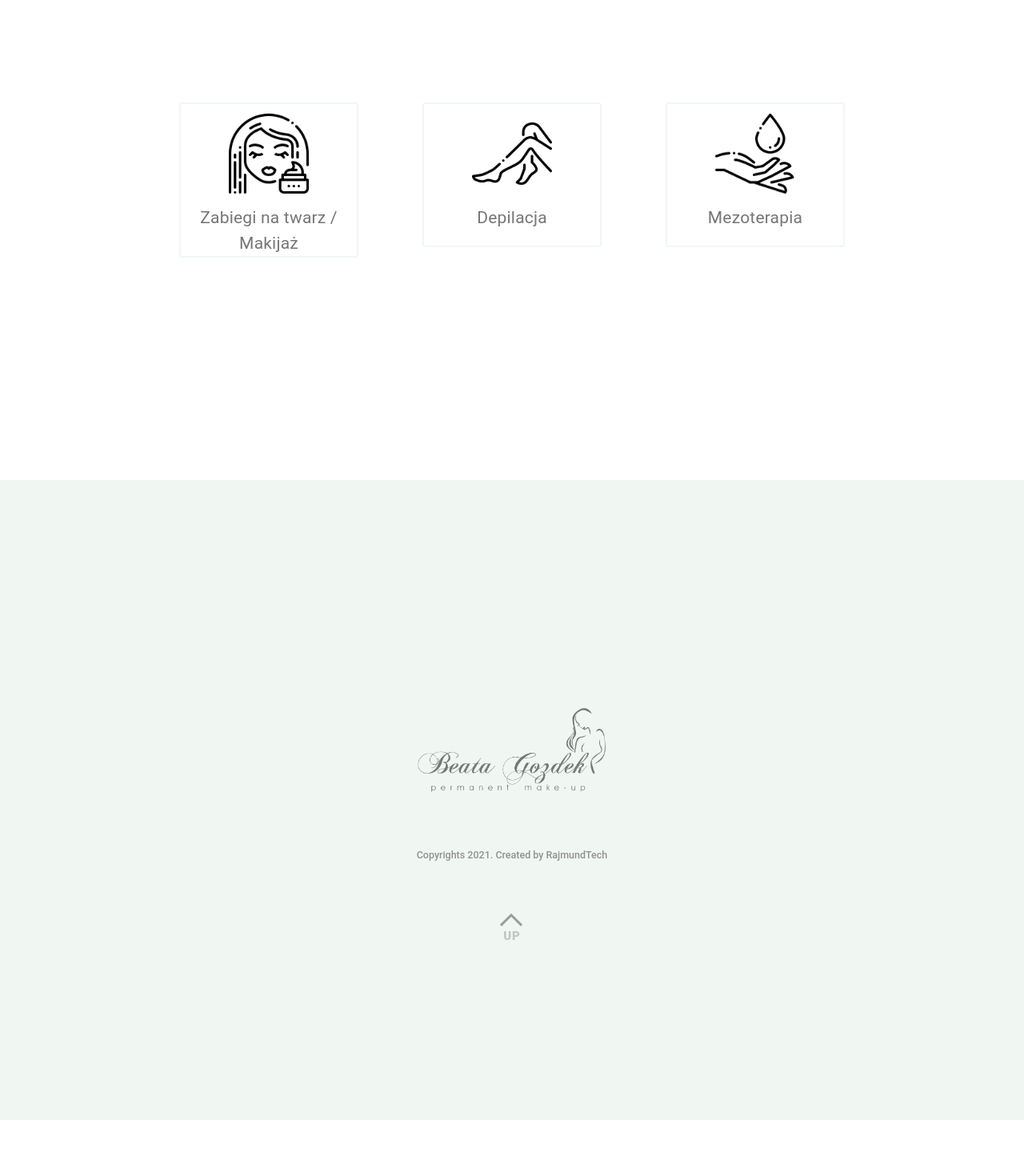
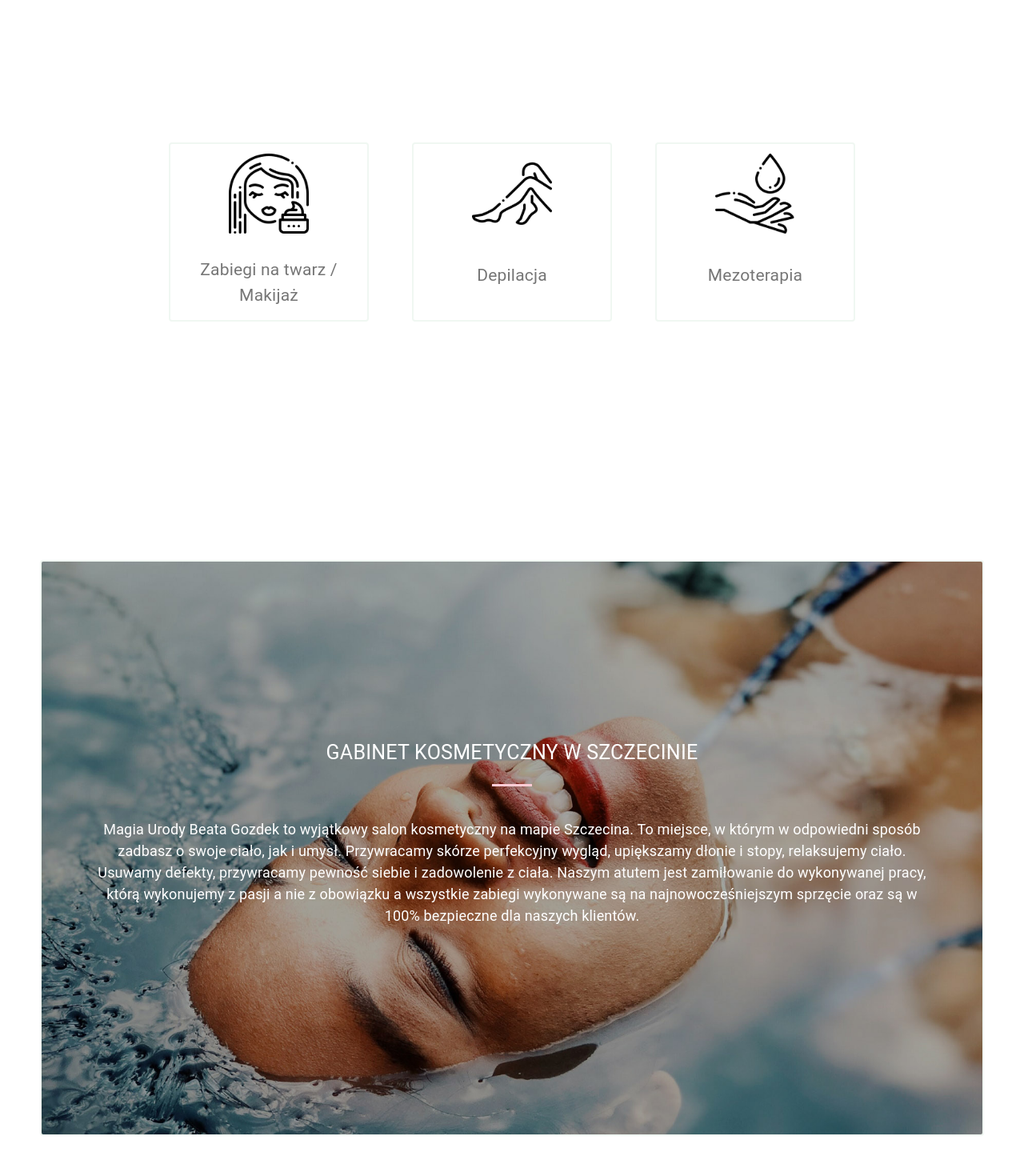
Before and after one commit to KrzysztofRajmund/mu-beauty-salon, a React (Create React App) app: page / in a window 1280 px wide. Shown: the part 980-2450 px from the top of the page at 80% size. Before the commit the page ends 2380 px from the top, so only its background shows below. Built offline with nearby package versions, Linux system fonts and the light colour scheme.

Commit message:
added  styling

```diff
--- /dev/null
+++ b/src/components/About/About.tsx
@@ -0,0 +1,86 @@
+import React from 'react';
+//material-ui
+import { Theme, createStyles, makeStyles } from '@material-ui/core/styles';
+import Paper from '@material-ui/core/Paper';
+import Typography from '@material-ui/core/Typography';
+import AboutImage from "../../assets/img/image-about.jpg"
+
+
+const useStyles = makeStyles((theme: Theme) =>
+({
+
+    root: {
+        display: 'flex',
+        justifyContent: "center",
+        alignItems: "center",
+        height: "90vh",
+        margin: "5rem 5rem",
+        [theme.breakpoints.down('sm')]: {
+            height: "100%",
+        },
+
+    },
+    paperCard: {
+        backgroundImage: `url(${AboutImage})`,
+        backgroundSize: "cover",
+        backgroundPosition: 'center',
+        backgroundRepeat: "no-repeat",
+        backgroundAttachment: "fixed",
+        width: "100%",
+        height: "100%",
+        display: "flex",
+        flexDirection: "column",
+        justifyContent: "center",
+        alignItems: "center",
+        transition: "all 3s easy-in-out",
+        border: "2px solid #f0f7f2",
+        padding: "2rem",
+
+    },
+    title: {
+        color: "#fff",
+        textAlign: "center",
+        fontSize: "2.5rem",
+        textTransform: "uppercase",
+        '&::after': {
+            display: "block",
+            width: "50px",
+            height: "3px",
+            background: "rgb(255, 204, 213)",
+            margin: "2rem auto 0",
+            content: '""',
+        }
+    },
+
+    desc: {
+        color: "#fff",
+        textAlign: "center",
+        fontSize: "1.8rem",
+        padding: "4rem",
+    }
+
+}));
+const About: React.FC = () => {
+    const classes = useStyles();
+    return (
+        <div className={classes.root} >
+            <Paper variant="outlined" className={classes.paperCard}>
+
+                <Typography className={classes.title}>
+                    Gabinet Kosmetyczny W Szczecinie
+        </Typography>
+                <Typography className={classes.desc}>
+                    Magia Urody Beata Gozdek to wyjątkowy salon kosmetyczny na mapie Szczecina. To miejsce, w którym w odpowiedni sposób zadbasz o swoje ciało, jak i umysł.
+                    Przywracamy skórze perfekcyjny wygląd, upiększamy dłonie i stopy, relaksujemy ciało. Usuwamy defekty, przywracamy pewność siebie i zadowolenie z ciała.
+                    Naszym atutem jest zamiłowanie do wykonywanej pracy, którą wykonujemy z pasji a nie
+                    z obowiązku a wszystkie zabiegi wykonywane są na najnowocześniejszym sprzęcie oraz są w 100% bezpieczne dla naszych klientów.
+
+        </Typography>
+            </Paper>
+
+
+        </div>
+    )
+}
+
+export default About
--- a/src/components/App.tsx
+++ b/src/components/App.tsx
@@ -9,6 +9,7 @@ import {
 import TopNavBar from "./TopNavBar/TopNavBar";
 import FooterBar from "./FooterBar/FooterBar";
 import HomeJumbotron from './HomeJumbotron/HomeJumbotron';
+import About from './About/About';
 import HomeOffer from './Offer/HomeOffer';
 const App: React.FC = () => {
   return (
@@ -18,6 +19,8 @@ const App: React.FC = () => {
         <Route path="/">
           <HomeJumbotron />
           <HomeOffer />
+          <About />
+
         </Route>
       </Switch>
       <FooterBar />
--- a/src/components/Offer/HomeOffer.tsx
+++ b/src/components/Offer/HomeOffer.tsx
@@ -1,4 +1,5 @@
-import React, { useState } from 'react'
+import React, { useState } from 'react';
+//material-ui
 import { Theme, createStyles, makeStyles } from '@material-ui/core/styles';
 import Paper from '@material-ui/core/Paper';
 import Typography from '@material-ui/core/Typography';
@@ -19,6 +20,7 @@ const useStyles = makeStyles((theme: Theme) =>
             alignItems: "center",
             flexWrap: 'wrap',
             height: "90vh",
+            margin: "5rem 5rem",
             '& > *': {
                 margin: theme.spacing(5),
                 width: theme.spacing(28),
@@ -26,30 +28,39 @@ const useStyles = makeStyles((theme: Theme) =>
             },
             [theme.breakpoints.down('sm')]: {
                 '& > *': {
-                    margin: theme.spacing(4),
                     width: theme.spacing(26),
                     height: theme.spacing(26),
 
                 },
             },
-            [theme.breakpoints.down('xs')]: {
+            [theme.breakpoints.down('md')]: {
                 height: "100%",
             },
         },
 
         link: {
+            display: "flex",
+            flexDirection: "column",
+            justifyContent: "space-between",
+            alignItems: "center",
             " &:focus, &:hover, &:visited, &:link, &:active": {
                 textDecoration: "none",
             }
 
         },
         paperCard: {
+            height: "25rem",
+            width: "25rem",
             display: "flex",
             flexDirection: "column",
             justifyContent: "space-between",
             alignItems: "center",
             transition: "all 3s easy-in-out",
             border: "2px solid #f0f7f2",
+            [theme.breakpoints.down('md')]: {
+                height: "23rem",
+                width: "23rem",
+            },
         },
         avatar: {
             height: "10rem",
@@ -86,7 +97,7 @@ const HomeOffer: React.FC = () => {
     return (
         <div className={classes.root}>
 
-            <Link to="/uslugi" className={classes.link}>
+            <Link to="/zabiegi" className={classes.link}>
                 <Paper variant={shadowFirst} elevation={6} className={classes.paperCard} onMouseEnter={() => shadowFunc("elevation", "first")} onMouseLeave={() => shadowFunc("outlined", "first")} >
                     <Avatar variant="square" alt="image" src={Face} className={classes.avatar} />
                     <Typography className={classes.title} color="textSecondary" gutterBottom>
@@ -95,7 +106,7 @@ const HomeOffer: React.FC = () => {
 
                 </Paper>
             </Link>
-            <Link to="/uslugi" className={classes.link}>
+            <Link to="/zabiegi" className={classes.link}>
                 <Paper variant={shadowSecond} elevation={6} className={classes.paperCard} onMouseEnter={() => shadowFunc("elevation", "second")} onMouseLeave={() => shadowFunc("outlined", "second")}>
                     <Avatar variant="square" alt="image" src={Legs} className={classes.avatar} />
                     <Typography className={classes.title} color="textSecondary" gutterBottom>
@@ -103,7 +114,7 @@ const HomeOffer: React.FC = () => {
         </Typography>
                 </Paper>
             </Link>
-            <Link to="/uslugi" className={classes.link}>
+            <Link to="/zabiegi" className={classes.link}>
                 <Paper variant={shadowThird} elevation={6} className={classes.paperCard} onMouseEnter={() => shadowFunc("elevation", "third")} onMouseLeave={() => shadowFunc("outlined", "third")}>
                     <Avatar variant="square" alt="image" src={Hand} className={classes.avatar} />
                     <Typography className={classes.title} color="textSecondary" gutterBottom>
```
Also changed, not shown: src/assets/img/image-about — kopia.jpg (renamed from src/assets/img/img (7).jpg), src/assets/img/image-about.jpg (added).
